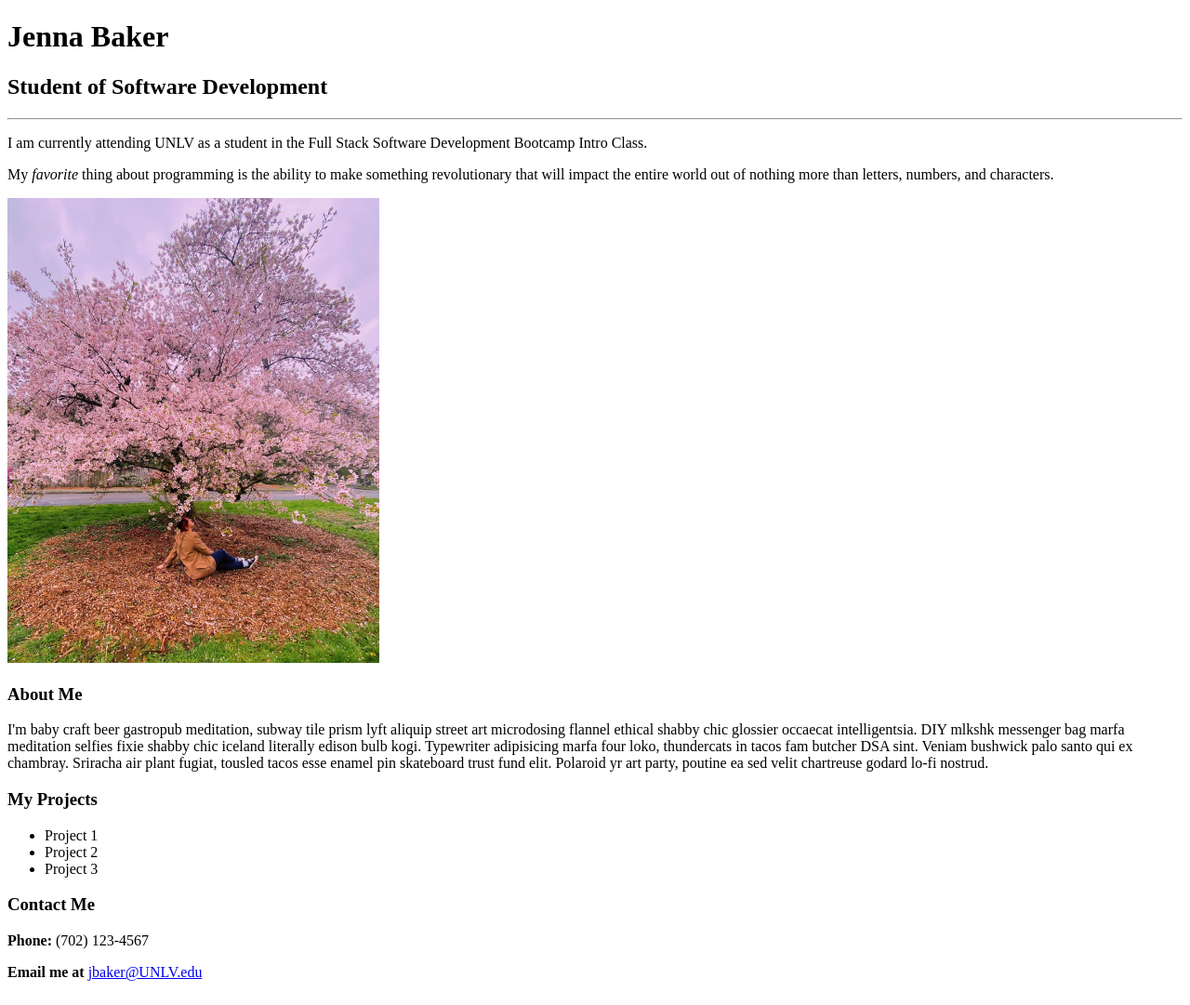
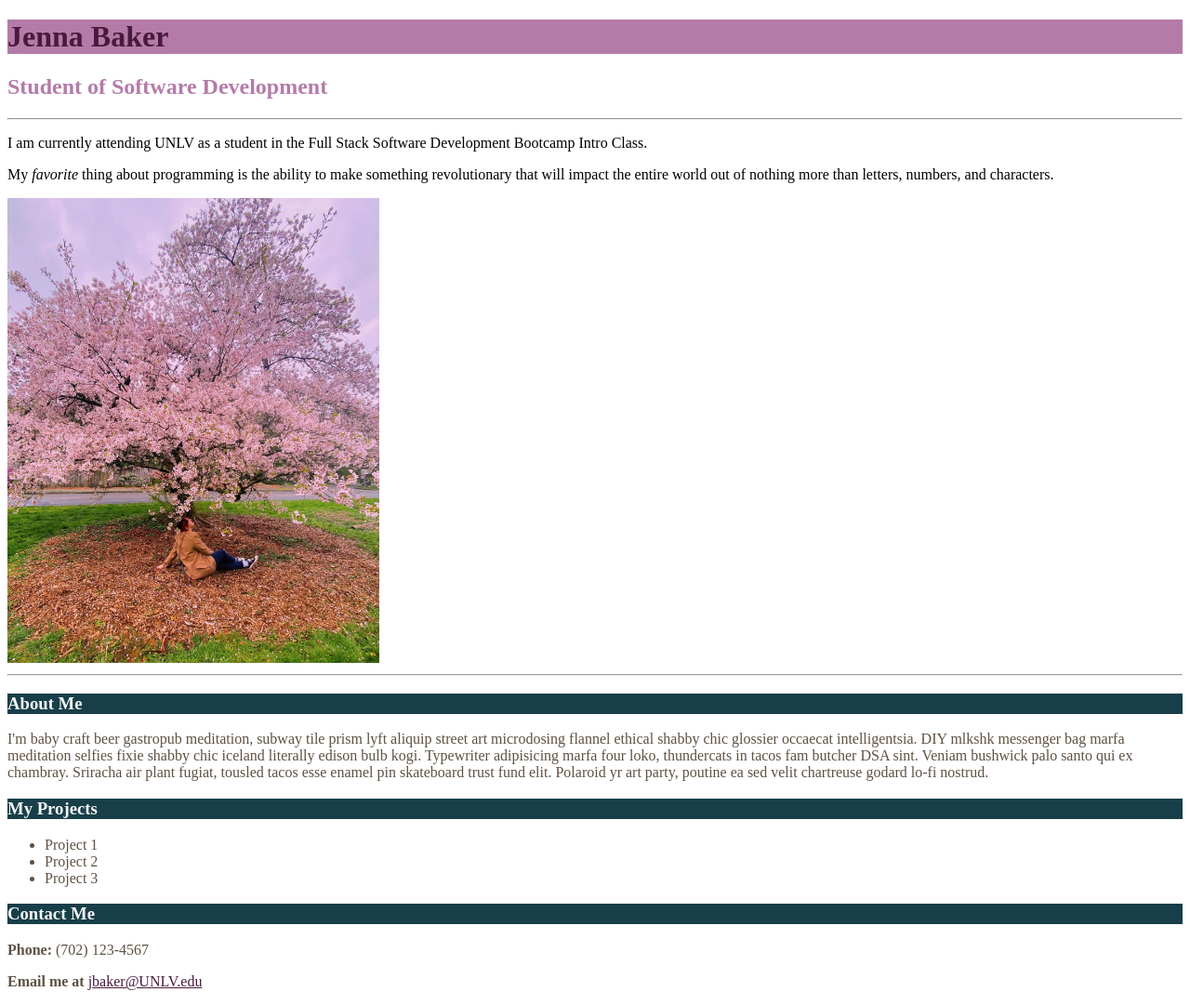
Before and after one commit to jennaration2012/my_portfolio_unlv, a plain HTML site: page index.html in a window 1280 px wide. Shown: the whole page at 93% size. Drawn offline with Linux system fonts and the light colour scheme.

Commit message:
Added CSS styling

```diff
--- a/Assets/style.css
+++ b/Assets/style.css
@@ -0,0 +1,21 @@
+h1{
+    color:#491a3e;
+    background: #b47ba8;
+}
+
+#pink-font{
+    color: #b47ba8;
+}
+
+.teal-bg{
+    background: #183f49;
+    color: whitesmoke;
+}
+
+.taupe-font{
+    color: #5e5142;
+}
+
+#purple-font{
+    color: #491a3e
+}
--- a/index.html
+++ b/index.html
@@ -9,22 +9,24 @@
 </head>
 <body>
     <div>
-        <h1>Jenna Baker</h1>
-        <h2> Student of Software Development</h2>
+        <h1><strong>Jenna Baker</strong></h1>
+        <h2 id="pink-font"> Student of Software Development</h2>
         <hr>
         <p> I am currently attending UNLV as a student in the Full Stack Software Development Bootcamp Intro Class.</p>
         <p> My <i>favorite</i> thing about programming is the ability to make something revolutionary that will impact the entire world out of nothing more than letters, numbers, and characters.</p>
          <img alt="Image of Me" src="./Assets/Images/277534020_1835188140014035_5587648123099571936_n (1).jpg"  width="400">
-         <h3> About Me</h3>
-         <p>I'm baby craft beer gastropub meditation, subway tile prism lyft aliquip street art microdosing flannel ethical shabby chic glossier occaecat intelligentsia. DIY mlkshk messenger bag marfa meditation selfies fixie shabby chic iceland literally edison bulb kogi. Typewriter adipisicing marfa four loko, thundercats in tacos fam butcher DSA sint. Veniam bushwick palo santo qui ex chambray. Sriracha air plant fugiat, tousled tacos esse enamel pin skateboard trust fund elit. Polaroid yr art party, poutine ea sed velit chartreuse godard lo-fi nostrud.</p>
-        <h3>My Projects</h3>
+         <hr>
+         <h3 class="teal-bg"> About Me</h3>
+         <p class="taupe-font">I'm baby craft beer gastropub meditation, subway tile prism lyft aliquip street art microdosing flannel ethical shabby chic glossier occaecat intelligentsia. DIY mlkshk messenger bag marfa meditation selfies fixie shabby chic iceland literally edison bulb kogi. Typewriter adipisicing marfa four loko, thundercats in tacos fam butcher DSA sint. Veniam bushwick palo santo qui ex chambray. Sriracha air plant fugiat, tousled tacos esse enamel pin skateboard trust fund elit. Polaroid yr art party, poutine ea sed velit chartreuse godard lo-fi nostrud.</p>
+         <h3 class="teal-bg">My Projects</h3>
         <ul>
-            <li>Project 1</li>
-            <li>Project 2</li>
-            <li>Project 3</li>
+            <li class="taupe-font">Project 1</li>
+            <li class="taupe-font">Project 2</li>
+            <li class="taupe-font">Project 3</li>
        </ul>
-       <h3>Contact Me</h3>
-       <p><strong>Phone:</strong> (702) 123-4567</p>
-       <p><strong>Email me at</strong> <a href="mailto:fake@email.com">jbaker@UNLV.edu</a></p>
+       <h3 class="teal-bg">Contact Me</h3>
+       <p class="taupe-font"><strong>Phone:</strong> (702) 123-4567</p>
+       <p class="taupe-font"><strong>Email me at</strong> <a id="purple-font" href="mailto:fake@email.com">jbaker@UNLV.edu</a></p>
+       </div>
 </body>
 </html>
```
